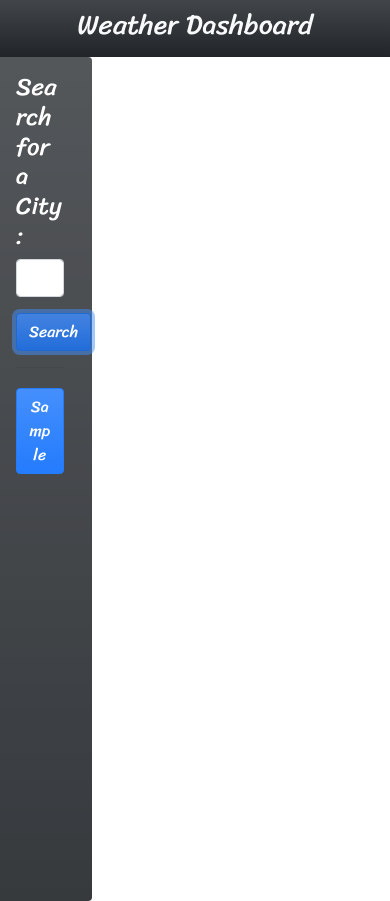
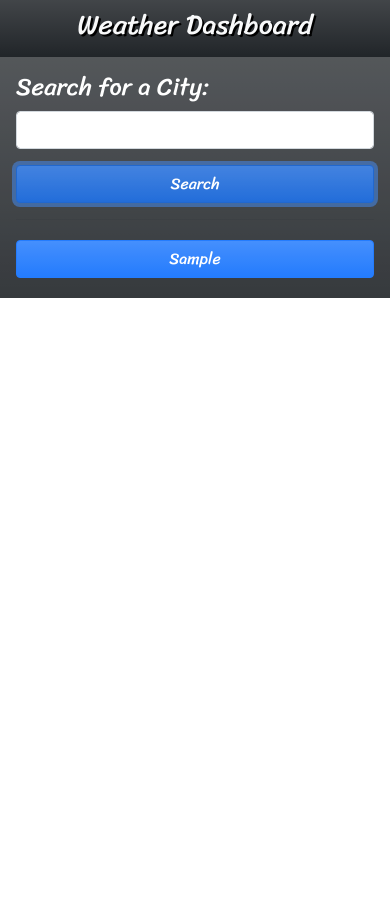
Before and after one commit to Muiasar-Al-Ani/weather-app-javaScript, a plain HTML site: page index.html in a window 390 px wide. Both pictures are taken after typing "Sample" into the empty fields and a click on the button "Search". After the commit the page ends 844 px from the top, so only its background shows below. Drawn offline with nearby package versions, Linux system fonts and the light colour scheme; no server answers.

Commit message:
Added final styling and smaller screens support

```diff
--- a/css/style.css
+++ b/css/style.css
@@ -4,7 +4,6 @@
 
 body {
     font-family: 'Sriracha', cursive;
-    background-repeat: no-repeat;
     background-size: cover;
 }
 .jumbotron {
@@ -16,3 +15,7 @@ body {
 .customCard {
     opacity: 0.9;
 }
+
+h1 {
+    text-shadow: 2px 2px black;
+  }
--- a/index.html
+++ b/index.html
@@ -25,12 +25,12 @@
     <title>Weather Search App</title>
   </head>
   <body>
-    <header class="text-center text-light bg-dark bg-gradient p-2">
+    <header class="text-center text-light bg-dark bg-gradient py-2">
       <h1>Weather Dashboard</h1>
     </header>
 
     <main class="row">
-      <div class="card vh-100 col-3 bg-dark bg-gradient customCard">
+      <div class="card col-lg-3 col-md-6 bg-dark bg-gradient customCard">
         <div class="card-body">
           <h2 class="card-title text-white">Search for a City:</h2>
 
@@ -57,11 +57,8 @@
         </div>
       </div>
 
-      <div class="col-9 vh-100" id="showing-results"></div>
+      <div class="col-lg-9 col-md-6 " id="showing-results"></div>
     </main>
-
-    <footer></footer>
-
     <script src="./js/script.js"></script>
   </body>
 </html>
--- a/js/script.js
+++ b/js/script.js
@@ -27,7 +27,7 @@ var renderHistory = function () {
   var searchHistory = JSON.parse(localStorage.getItem("searchHistory"));
 
   citiesDiv.innerHTML = "";
-  for (var i = 0; i < searchHistory.length; i++) {
+  for (var i = 0; i < searchHistory.length && i < 8; i++) {
     if (searchHistory[i] !== "") {
       citiesDiv.innerHTML += `<button class="btn btn-primary bg-gradient w-100 my-1" data-city='${searchHistory[i]}' type="button">${searchHistory[i]}</button>`;
     }
@@ -53,16 +53,16 @@ var getWeatherApi = function (userInput) {
 var renderJumbotron = function (data) {
   showingResultsDiv.innerHTML = `
     <div class="jumbotron p-3 m-3 bg-dark bg-gradient rounded">
-    <h1>${data.city.name} (${moment
-    .unix(data.list[0].dt)
-    .format("MM/DD/YYYY")})</h1>
-    <p class="lead">Temp: ${data.list[0].main.temp} &#8457; <br>Wind: ${
-    data.list[0].wind.speed
-  } MPH <br>Humidity: ${
-    data.list[0].main.humidity
-  }% <br> UV index: <span id='uvIndexEl'></span></p>
+    <h1>
+    ${data.city.name} (${moment.unix(data.list[0].dt).format("MM/DD/YYYY")})
+    </h1>
+    <p class="lead">Temp: ${data.list[0].main.temp} &#8457; <br>
+    Wind: ${data.list[0].wind.speed} MPH <br>
+    Humidity: ${data.list[0].main.humidity}% <br>
+     UV index: <span id='uvIndexEl'></span></p>
 
   </div>
+  <h1 class='text-white ms-3'>5-Day Forecast:</h1>
   <div id="fiveDaysForecast" class="row d-flex justify-content-around p-3"></div>`;
   renderUvIndex(data.city.coord.lat, data.city.coord.lon);
   renderFiveDaysForecast(data);
@@ -95,7 +95,7 @@ var renderFiveDaysForecast = function (data) {
     }.png`;
 
     document.getElementById("fiveDaysForecast").innerHTML += `
-    <div class="card col-2 mt-5 bg-dark bg-gradient text-white customCard" >
+    <div class="card col-lg-2 col-md-5 mt-5 bg-dark bg-gradient text-white customCard" >
     <div class="card-body">
       <h5 class="card-title">${moment
         .unix(data.list[neededWeather[i]].dt)
@@ -109,15 +109,12 @@ var renderFiveDaysForecast = function (data) {
   }
 };
 
-var buttonClickHandler = function(event){
-  var city = event.target.getAttribute('data-city')
-  if(city){
+var buttonClickHandler = function (event) {
+  var city = event.target.getAttribute("data-city");
+  if (city) {
     getWeatherApi(city);
   }
-}
-citiesDiv.addEventListener('click', buttonClickHandler);
-// 09ce67c28c7fdad99dc9f81de13032bb
-
-//  api.openweathermap.org/data/2.5/forecast?q=raleigh&appid=09ce67c28c7fdad99dc9f81de13032bb
+};
+citiesDiv.addEventListener("click", buttonClickHandler);
 
 inputFormEl.addEventListener("submit", userFormHandler);
```
